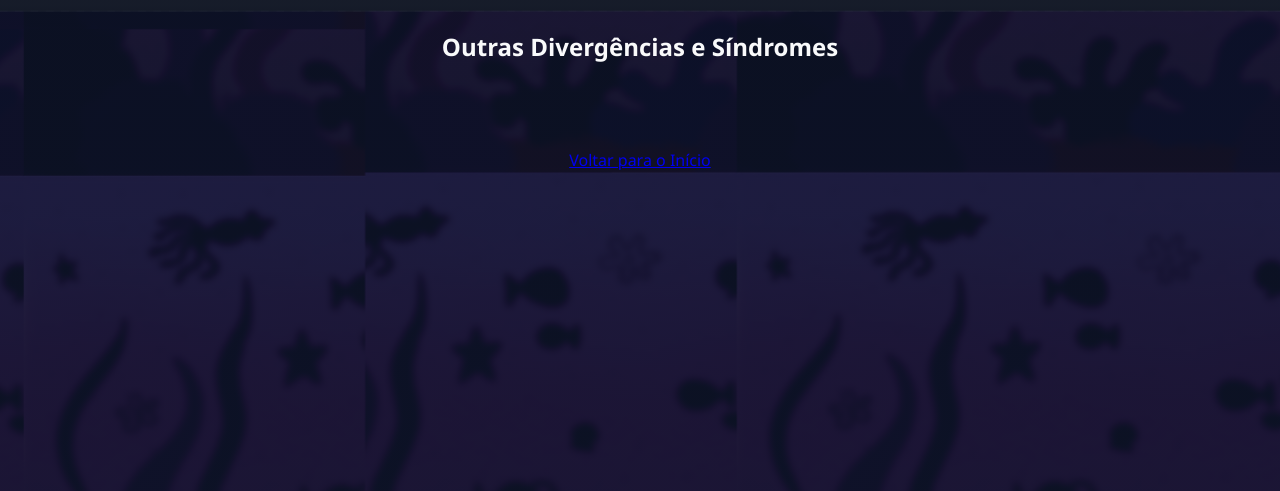
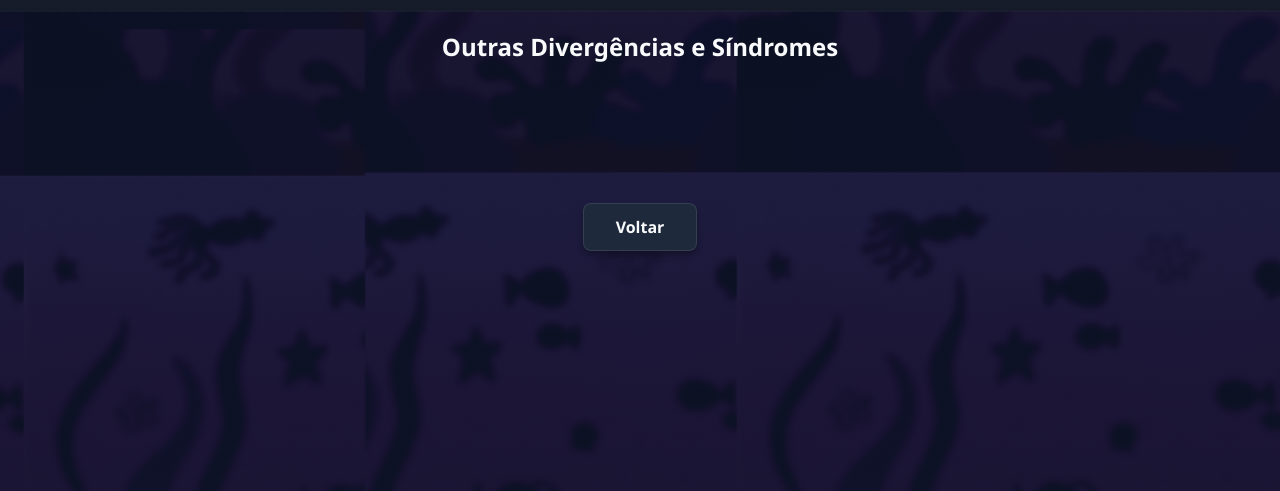
Before and after one commit to oSkillo/Projeto-Sonar, a Django app: page /categoria/outras/ in a window 1280 px wide. Shown: the part 80-571 px from the top of the page. Run offline with Django 5.2, Linux system fonts and the light colour scheme; data that the repository does not hold is empty.

Commit message:
Estilizacao (#15) (falta sidebar)
* urls funcionais

* urls funcionais e consertaada

* css menos sidebar

```diff
--- a/conteudo/templates/divergencias.html
+++ b/conteudo/templates/divergencias.html
@@ -1,6 +1,6 @@
 {% extends 'base.html' %}
 {% block conteudo %}
-<h2 style="text-align: center; margin-top: 30px;">Escolha a Divergência</h2>
+<h1 style="text-align: center; margin-top: 4%;">Escolha a Divergência</h1>
 
 <div class="cards-container cards-verticais">
     {% for item in items %}
@@ -16,7 +16,4 @@
         <h3>Outras Divergências</h3>
     </a>
 </div>
-<div style="text-align: center; margin-top: 20px;">
-    <a href="{% url 'base' %}">Voltar para o Início</a>
-</div>
 {% endblock %}
--- a/conteudo/templates/graus.html
+++ b/conteudo/templates/graus.html
@@ -10,7 +10,7 @@
         </a>
     {% endfor %}
 </div>
-<div style="text-align: center; margin-top: 20px;">
-    <a href="{% url 'base' %}">Voltar para o Início</a>
+<div style="text-align: center; margin-top: 40px; margin-bottom: 40px;">
+    <a href="{% url 'base' %}" class="btn-voltar">Voltar</a>
 </div>
 {% endblock %}
--- a/conteudo/templates/materias_sem_grau.html
+++ b/conteudo/templates/materias_sem_grau.html
@@ -13,5 +13,10 @@
         </a>
     {% endfor %}
 </div>
+<div style="text-align: center; margin-top: 40px; margin-bottom: 40px;">
+    <a href="{% url 'listar_series_sem_grau' divergencia_slug=divergencia_slug %}" class="btn-voltar">
+        Voltar
+    </a>
+</div>
 
 {% endblock %}
--- a/conteudo/templates/outras.html
+++ b/conteudo/templates/outras.html
@@ -13,7 +13,7 @@
     {% endfor %}
 </div>
 
-<div style="text-align: center; margin-top: 20px;">
-    <a href="{% url 'base' %}">Voltar para o Início</a>
+<div style="text-align: center; margin-top: 40px; margin-bottom: 40px;">
+    <a href="{% url 'base' %}" class="btn-voltar">Voltar</a>
 </div>
 {% endblock %}
--- a/conteudo/templates/series_grau.html
+++ b/conteudo/templates/series_grau.html
@@ -11,7 +11,9 @@
         </a>
     {% endfor %}
 </div>
-<div style="text-align: center; margin-top: 20px;">
-    <a href="{% url 'base' %}">Voltar para o Início</a>
+<div style="text-align: center; margin-top: 40px; margin-bottom: 40px;">
+    <a href="{% url 'divergencias' divergencia_slug %}" class="btn-voltar">
+        Voltar
+    </a>
 </div>
 {% endblock %}
--- a/conteudo/templates/series_sem_grau.html
+++ b/conteudo/templates/series_sem_grau.html
@@ -11,7 +11,9 @@
         </a>
     {% endfor %}
 </div>
-<div style="text-align: center; margin-top: 20px;">
-    <a href="{% url 'base' %}">Voltar para o Início</a>
+<div style="text-align: center; margin-top: 40px; margin-bottom: 40px;">
+    <a href="{% url 'base' %}" class="btn-voltar">
+        Voltar
+    </a>
 </div>
 {% endblock %}
--- a/conteudo/urls.py
+++ b/conteudo/urls.py
@@ -8,7 +8,9 @@ urlpatterns = [
     path('sobre/', views.sobre_view, name='sobre'),
     path('categoria/outras/', views.outras_divergencias, name='outras'),
     path('<slug:divergencia_slug>/', views.detalhe_divergencia, name='divergencias'),
+    path('grau/', views.grau_view, name='grau'),
     path('<slug:divergencia_slug>/grau/<slug:grau_slug>/', views.listar_series_com_grau, name='listar_series_com_grau'),
+    path('<slug:divergencia_slug>/', views.listar_series_sem_grau, name='listar_series_sem_grau'),
     path('<slug:divergencia_slug>/grau/<slug:grau_slug>/serie/<slug:serie_slug>/', views.listar_materias_com_grau, name='listar_materias_com_grau'),
     path('<slug:divergencia_slug>/grau/<slug:grau_slug>/serie/<slug:serie_slug>/<slug:materia_slug>/pdfs/', views.listar_pdfs_com_grau, name='listar_pdfs_com_grau'),
     path('<slug:divergencia_slug>/serie/<slug:serie_slug>/', views.listar_materias_sem_grau, name='listar_materias_sem_grau'),
--- a/conteudo/views.py
+++ b/conteudo/views.py
@@ -9,6 +9,9 @@ def home_view(request):
     # Pega só quem tem a caixinha marcada
     divergencias_capa = Divergencia.objects.filter(destaque_home=True)
     return render(request, 'divergencias.html', {'items': divergencias_capa})
+
+def grau_view(request):
+    return render(request, 'graus.html')
 
 # View de login do usuario
 def login_user(request):
@@ -76,6 +79,13 @@ def listar_series_com_grau(request, divergencia_slug, grau_slug):
         'items': series, 'divergencia_slug': divergencia_slug, 'grau_slug': grau_slug
     })
 
+def listar_series_sem_grau(request, divergencia_slug):
+    series = Serie.objects.all()
+    return render(request, 'series_sem_grau.html', {
+        'items': series, 'divergencia_slug': divergencia_slug
+    })
+
+
 def listar_materias_com_grau(request, divergencia_slug, grau_slug, serie_slug):
     serie = get_object_or_404(Serie,slug=serie_slug)
     materias = serie.materias.all()
--- a/static/style.css
+++ b/static/style.css
@@ -549,8 +549,9 @@ div:hover {
     width: 95%;
     max-width: 1600px;
 
-    margin: 0 auto;
-    padding-bottom: 40px;
+    margin: 100px auto 0 auto;
+
+    padding: 0% 0;
 }
 
 .cards-verticais .card-opcao {
@@ -761,3 +762,30 @@ footer {
     background: rgba(12, 12, 12, 0.7);
     backdrop-filter: blur(6px);
 }
+
+/* --- BOTÃO VOLTAR --- */
+.btn-voltar {
+    display: inline-block;
+    padding: 12px 32px;
+
+    /* Usa as cores do seu tema */
+    background-color: var(--primary-surface);
+    color: var(--text-main);
+    border: 1px solid rgba(255, 255, 255, 0.1); /* Borda sutil */
+
+    border-radius: 8px; /* Arredondamento padrão do seu site */
+    text-decoration: none;
+    font-weight: 600;
+    font-size: 1rem;
+
+    transition: all 0.3s ease;
+    box-shadow: 0 4px 6px rgba(0, 0, 0, 0.3);
+}
+
+.btn-voltar:hover {
+    /* Efeito de destaque azul ciano */
+    background-color: var(--accent-color);
+    color: #0F172A; /* Texto escuro para contraste no azul */
+    transform: translateY(-3px); /* Leve subida */
+    box-shadow: 0 0 15px rgba(56, 189, 248, 0.4); /* Brilho neon */
+}
```
Also changed, not shown: conteudo/templates/materias_graus.html (+5 -2 lines).
